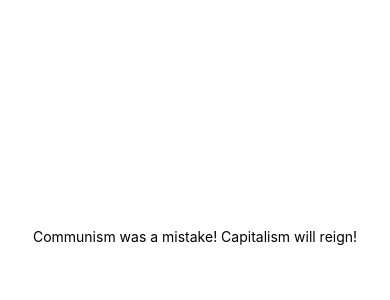
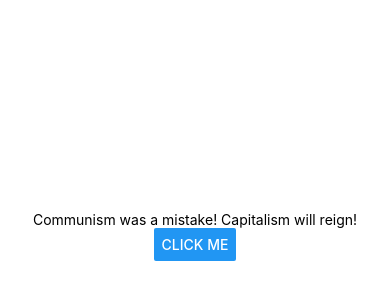
Before and after one commit to NathanMoes/RNCourse, a React Native app: screen / in a window 390 px wide. Shown: the part 186-486 px from the top of the page. Built offline with nearby package versions, Linux system fonts and the light colour scheme.

Commit message:
button added

```diff
--- a/App.js
+++ b/App.js
@@ -1,10 +1,11 @@
 import { StatusBar } from "expo-status-bar";
-import { StyleSheet, Text, View } from "react-native";
+import { Button, StyleSheet, Text, View } from "react-native";
 
 export default function App() {
   return (
     <View style={styles.container}>
       <Text>Communism was a mistake! Capitalism will reign!</Text>
+      <Button title="click me" />
     </View>
   );
 }
```
